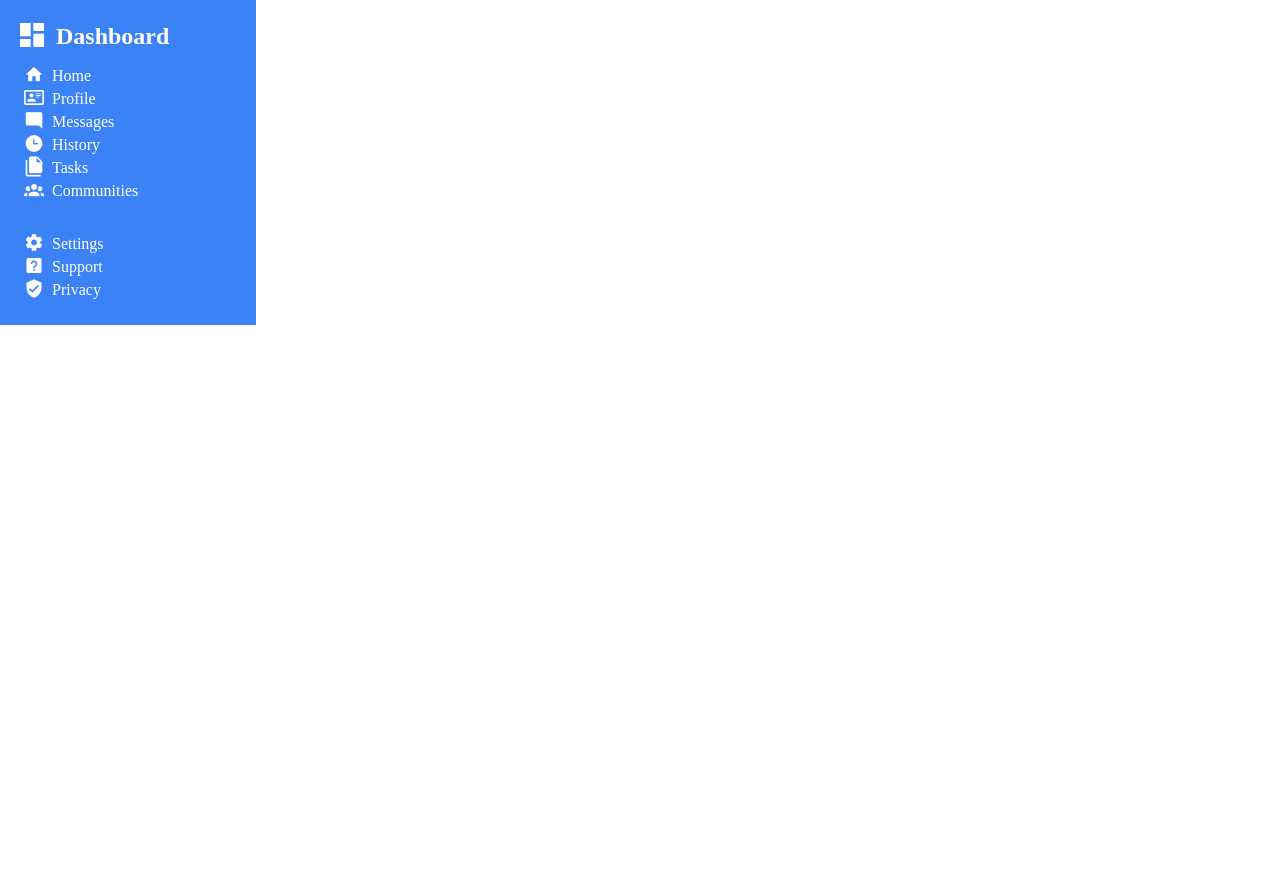
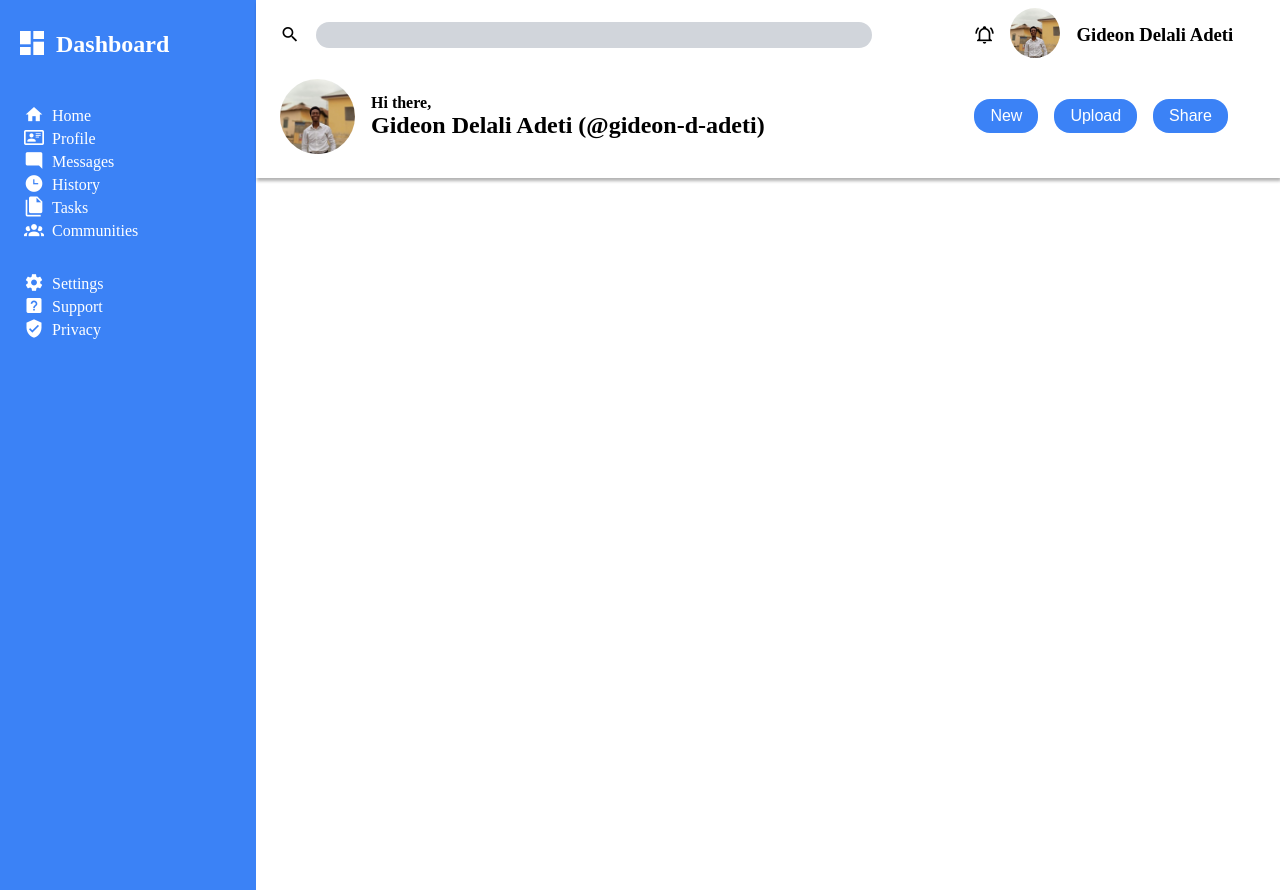
Before and after one commit to Gideon-D-Adeti/admin-dashboard, a plain HTML site: page index.html in a window 1280 px wide. Before the commit the page ends 800 px from the top, so only its background shows below. Drawn offline with Linux system fonts and the light colour scheme.

Commit message:
Style header section of main area

```diff
--- a/index.html
+++ b/index.html
@@ -45,7 +45,41 @@
     </aside>
     <!-- Main area -->
     <main>
-        <header class="header-container"></header>
+        <!-- Header section -->
+        <header class="header-container">
+            <div class="top">
+                <div class="left">
+                    <a href=""><span class="icon mdi mdi-magnify"></span></a>
+                    <input class="search-input" type="text" name="search-input" id="search-input">
+                </div>
+                <div class="right">
+                    <a href="">
+                        <span class="icon mdi mdi-bell-ring-outline"></span>
+                    </a>
+                    <a href="">
+                        <img src="images/gideon.jpg" alt="Profile picture">
+                    </a>
+                    <a href="">
+                        <h3>Gideon Delali Adeti</h3>
+                    </a>
+                </div>
+            </div>
+            <div class="bottom">
+                <div class="left">
+                    <img src="images/gideon.jpg" alt="Profile picture">
+                    <div>
+                        <h4>Hi there,</h4>
+                        <h2>Gideon Delali Adeti (@gideon-d-adeti)</h2>
+                    </div>
+                </div>
+                <div class="right">
+                    <button>New</button>
+                    <button>Upload</button>
+                    <button>Share</button>
+                </div>
+            </div>
+        </header>
+        <!-- Main content section -->
         <section class="main-content-container"></section>
     </main>
 
--- a/style.css
+++ b/style.css
@@ -1,6 +1,9 @@
 :root {
     --blue-color: #3b82f6;
+    --blue-color-dark: #1d4ed8;
     --white-color: #fff;
+    --black-color: #000;
+    --gray-color: #d1d5db;
 }
 
 html {
@@ -22,14 +25,27 @@ body {
 
 main {
     display: grid;
-    grid-template-rows: minmax(7vh, 10vh) auto;
+    grid-template-rows: 1fr 4fr;
+}
+
+main a {
+    color: var(--black-color);
+    text-decoration: none;
+}
+
+main a:hover {
+    text-decoration: underline;
 }
 
 .sidebar-container {
     display: grid;
-    grid-template-rows: minmax(3.5vh, 5vh) auto;
+    grid-template-rows: minmax(5vh, 10vh) auto;
     background-color: var(--blue-color);
     padding: 1rem;
+}
+
+.logo-link {
+    margin-top: -1.5rem;
 }
 
 .logo-icon {
@@ -69,3 +85,59 @@ main {
 .icon {
     font-size: 1.25rem;
 }
+
+.header-container {
+    display: grid;
+    grid-template-rows: 1fr 2fr;
+    padding: 0.5rem 0.5rem 0.5rem 1.5rem;
+    box-shadow: 1px 3px 3px rgba(0, 0, 0, 0.3);
+    z-index: 1;
+}
+
+.header-container .top,
+.header-container .bottom {
+    display: grid;
+    grid-template-columns: 7fr 3fr;
+}
+
+.header-container .left,
+.header-container .right {
+    display: flex;
+    align-items: center;
+    gap: 1rem;
+}
+
+.search-input {
+    width: 80%;
+    border: none;
+    outline: none;
+    background-color: var(--gray-color);
+    border-radius: 1rem;
+    font-size: inherit;
+    padding: 4px 12px;
+}
+
+.header-container button {
+    border: none;
+    background-color: var(--blue-color);
+    color: var(--white-color);
+    padding: 0.5rem 1rem;
+    border-radius: 1rem;
+    font-size: inherit;
+    transition: background-color 0.3s, transform 0.3s;
+}
+
+.header-container button:hover {
+    background-color: var(--blue-color-dark);
+    transform: scale(1.1);
+}
+
+img {
+    width: 50px;
+    height: auto;
+    border-radius: 50%;
+}
+
+.header-container .bottom img {
+    width: 75px;
+}
```
Also changed, not shown: images/favicon.png (added), images/gideon.jpg (added), images/other2.png (added), images/other3.png (added).
